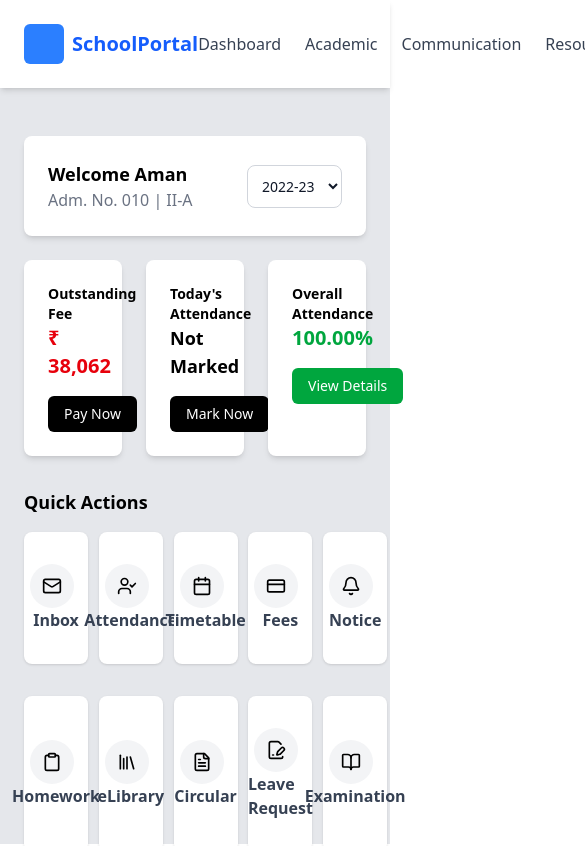
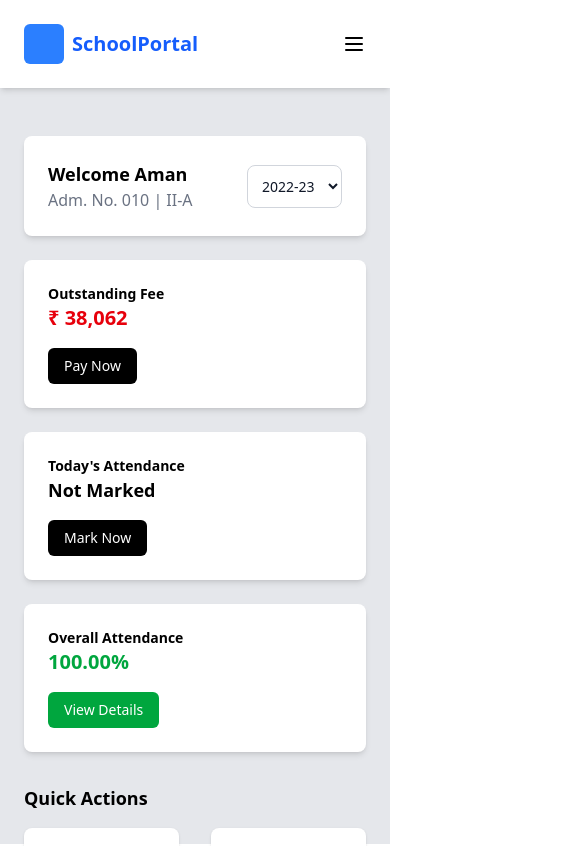
Before and after one commit to poojasihag/SchoolPortal_website, a React (Vite) app: page / in a window 390 px wide. Shown: the top 846 px of the page, 585 px wide, since content can reach past the window. Built offline with nearby package versions, Linux system fonts and the light colour scheme.

Commit message:
also made responsive

```diff
--- a/src/pages/Dashboard.tsx
+++ b/src/pages/Dashboard.tsx
@@ -12,11 +12,14 @@ import {
   FileText,
   UserCheck,
   FilePenLine,
+  Menu,
+  X
 } from "lucide-react";
 
 import { FaBell } from "react-icons/fa";
 export default function Dashboard() {
   const [attendanceMarked, setAttendanceMarked] = useState<boolean>(false);
+  const [menuOpen, setMenuOpen] = useState<boolean>(false);
 
   const actions = [
     { name: "Inbox", icon: <Mail size={20} /> },
@@ -33,36 +36,24 @@ export default function Dashboard() {
 
   return (
     <div className="w-full h-screen bg-gray-200 p-0 m-0">
-      <header className="flex justify-between items-center bg-white p-6 shadow-md">
+      <header className="flex justify-between items-center bg-white p-6 shadow-md relative">
         <div className="flex justify-center items-center gap-2">
-          <div className="h-10  w-10 rounded-md gap-2  inline-block  bg-blue-500"></div>
+          <div className="h-10 w-10 rounded-md bg-blue-500"></div>
           <h1 className="text-xl font-bold text-blue-600">SchoolPortal</h1>
         </div>
-        <nav className="space-x-6 font-medium">
-          <Link to="/" className="text-gray-700 hover:text-blue-500">
-            Dashboard
-          </Link>
-          <Link className="text-gray-700 hover:text-blue-500" to="/academic">
-            Academic
-          </Link>
-          <Link
-            className="text-gray-700 hover:text-blue-500"
-            to="/communication"
-          >
-            Communication
-          </Link>
-          <Link className="text-gray-700 hover:text-blue-500" to="/resources">
-            Resources
-          </Link>
-          <Link className="text-gray-700 hover:text-blue-500" to="/calender">
-            Calendar
-          </Link>
+        <div className="md:hidden" onClick={() => setMenuOpen(!menuOpen)}>
+          {menuOpen ? <X size={24} /> : <Menu size={24} />}
+        </div>
+        <nav className={`absolute md:static top-16 left-0 w-full bg-white shadow-md md:shadow-none md:flex md:space-x-6 font-medium ${menuOpen ? 'block' : 'hidden'}`}>
+          <Link to="/" className="block px-4 py-2 text-gray-700 hover:text-blue-500">Dashboard</Link>
+          <Link className="block px-4 py-2 text-gray-700 hover:text-blue-500" to="/academic">Academic</Link>
+          <Link className="block px-4 py-2 text-gray-700 hover:text-blue-500" to="/communication">Communication</Link>
+          <Link className="block px-4 py-2 text-gray-700 hover:text-blue-500" to="/resources">Resources</Link>
+          <Link className="block px-4 py-2 text-gray-700 hover:text-blue-500" to="/calender">Calendar</Link>
         </nav>
-        <div className="flex justify-center items-center gap-2">
-          <FaBell className="inline-block gap-2" />
-          <div className="rounded-full bg-gray-300 flex justify-center items-center m-0 h-10 w-10">
-            A
-          </div>
+        <div className="hidden md:flex justify-center items-center gap-2">
+          <FaBell className="inline-block" />
+          <div className="rounded-full bg-gray-300 flex justify-center items-center m-0 h-10 w-10">A</div>
         </div>
       </header>
 
@@ -73,8 +64,8 @@ export default function Dashboard() {
             <p className="text-gray-500">Adm. No. 010 | II-A</p>
           </div>
           <select
-            name="cars"
-            id="cars"
+            name="years"
+            id="years"
             className="border border-gray-300 text-gray-900 text-sm rounded-lg block p-2.5"
           >
             <option value="volvo">2022-23</option>
@@ -83,7 +74,7 @@ export default function Dashboard() {
           </select>
         </div>
 
-        <div className="grid grid-cols-3 gap-6 mt-6">
+        <div className="grid grid-cols-1 md:grid-cols-3 gap-6 mt-6">
           <div className="bg-white p-6 shadow-md rounded-lg">
             <h3 className="text-sm font-semibold">Outstanding Fee</h3>
             <p className="text-red-600 text-xl font-bold">₹ 38,062</p>
@@ -114,7 +105,7 @@ export default function Dashboard() {
 
         <div className="mt-8">
           <h3 className="text-lg font-semibold">Quick Actions</h3>
-          <div className="grid grid-cols-5 gap-8 mt-4">
+          <div className="grid grid-cols-2 md:grid-cols-5 gap-8 mt-4">
             {actions.map((action) => (
               <div
                 key={action.name}
@@ -123,25 +114,25 @@ export default function Dashboard() {
                 <div className="rounded-full bg-gray-100 p-3">
                   {action.icon}
                 </div>
-                <p className="text-gray-700 font-semibold">{action.name}</p>
+                <p className="text-gray-700 font-semibold text-center">{action.name}</p>
               </div>
             ))}
           </div>
         </div>
       </main>
 
-      <footer className=" text-black flex bg-gray-50 justify-evenly items-center  pt-8 pb-10 mt-5 ">
+      <footer className="text-black flex flex-col md:flex-row bg-gray-50 justify-evenly items-center pt-8 pb-10 mt-5 text-center md:text-left">
         <div>
           <h4 className="font-bold">SchoolPortal</h4>
           <p>&copy; 2024 School Portal. All Rights Reserved.</p>
         </div>
         <div>
           <h4 className="font-bold">Quick Links</h4>
-          <p>About| Contact| Privacy Policy| Terms of Service</p>
+          <p>About | Contact | Privacy Policy | Terms of Service</p>
         </div>
         <div>
           <h4 className="font-bold">Contact Us</h4>
-          <p>support@schoolportal.com| +91 1234567890</p>
+          <p>support@schoolportal.com | +91 1234567890</p>
         </div>
       </footer>
     </div>
```
